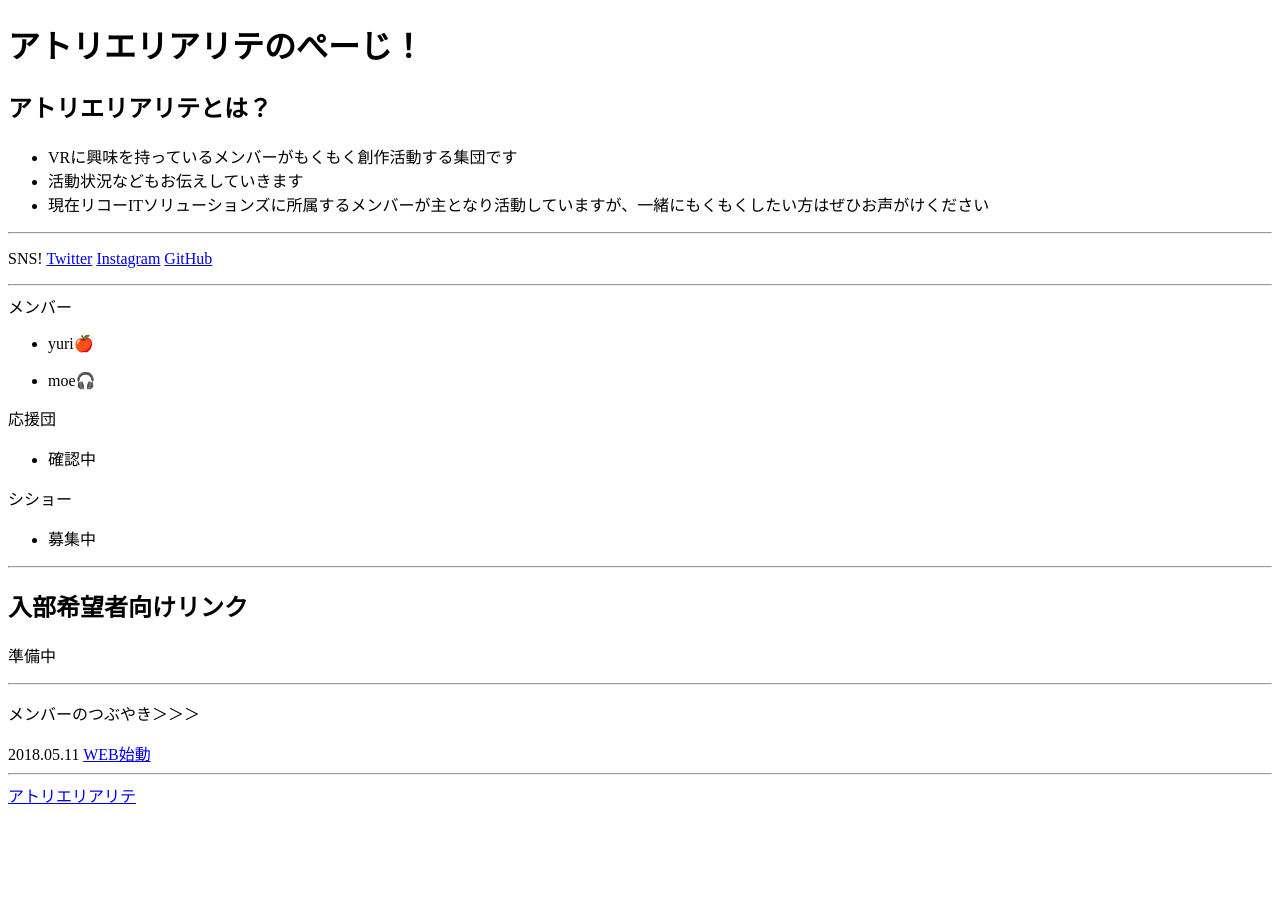
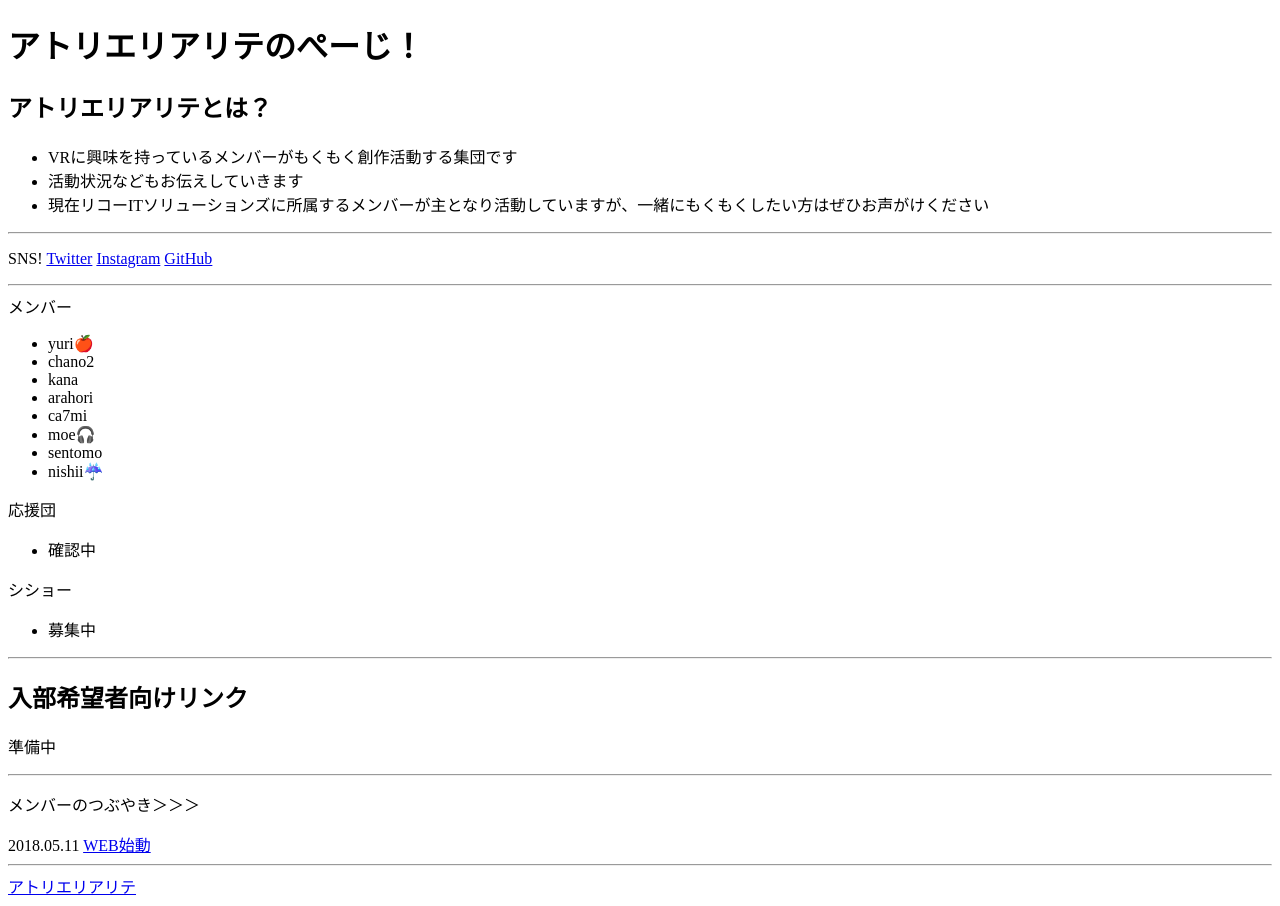
Before and after one commit to atelier-realite/atelier-realite.github.io, a Jekyll site: the page built from index.md, in a window 1280 px wide. Built offline with Jekyll 4.4.1, drawn with Linux system fonts in a browser that asks for light colours; some web fonts are replaced.

Commit message:
added member name

```diff
--- a/index.md
+++ b/index.md
@@ -19,7 +19,13 @@
       メンバー
       <ul>
         <li>yuri🍎</li>
-        <li>moe🎧</li>
+        <li>chano2</li>
+        <li>kana</li>
+        <li>arahori</li>
+        <li>ca7mi</li>
+        <li>moe🎧</li>
+        <li>sentomo</li>
+        <li>nishii☔</li>
       </ul>
       <!--<h2>卒業生</h2>
       <ul>
```
